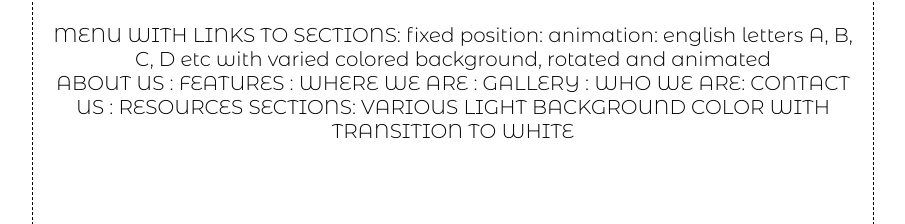
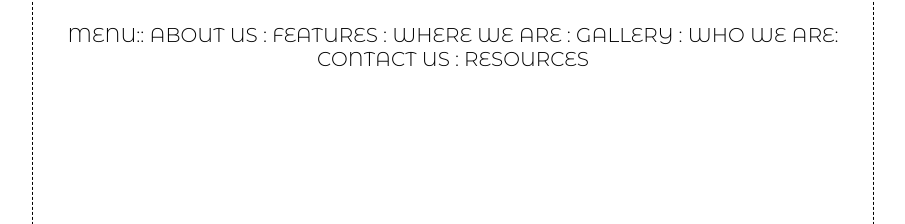
Before and after one commit to TeoPsycho/littlebunnies.lv, a plain HTML site: page index.html in a window 1280 px wide. Shown: the part 73-297 px from the top of the page, without its empty margins (187-1092 px from the left). Drawn offline with Linux system fonts and the light colour scheme; some packages are replaced by stand-ins of ours; files whose address does not match are found by name.

Commit message:
Update index.html

```diff
--- a/index.html
+++ b/index.html
@@ -35,11 +35,10 @@
 			<li><img class="flag" src="./images/style2/flag-latvia.png"></li>
 			<li><img class="flag" src="./images/style2/flag-russia.png"></li>
 		</ul>
-		MENU WITH LINKS TO SECTIONS: fixed position: animation: english letters A, B, C, D etc with varied colored
-		background, rotated and animated<br>
-		ABOUT US : FEATURES : WHERE WE ARE : GALLERY : WHO WE ARE: CONTACT US : RESOURCES
-
-		SECTIONS: VARIOUS LIGHT BACKGROUND COLOR WITH TRANSITION TO WHITE
+		<!-- MENU WITH LINKS TO SECTIONS: fixed position: animation: english letters A, B, C, D etc with varied colored
+		background, rotated and animated<br> -->
+MENU:: ABOUT US : FEATURES : WHERE WE ARE : GALLERY : WHO WE ARE: CONTACT US : RESOURCES
+		<!-- SECTIONS: VARIOUS LIGHT BACKGROUND COLOR WITH TRANSITION TO WHITE -->
 	</header>
 	<section class="title">
 		<h1>Little Bunnies</h1>
```
